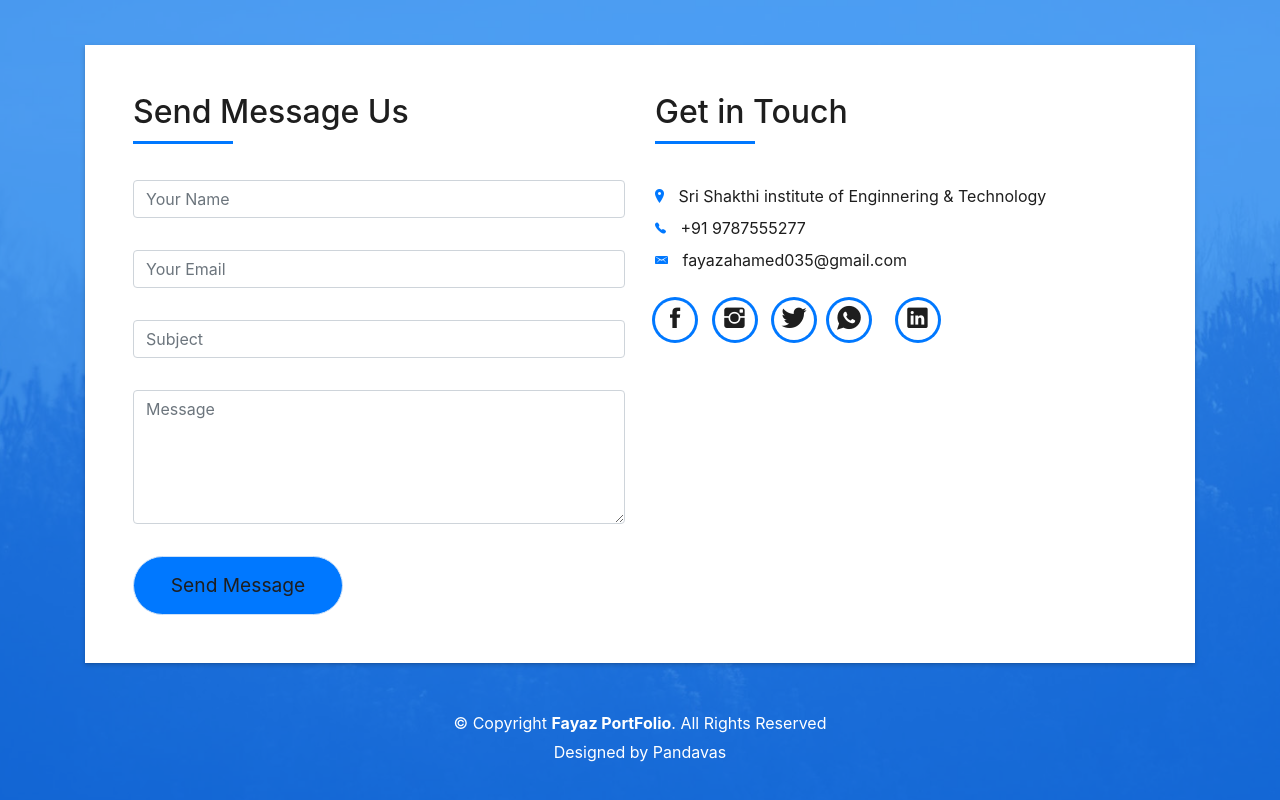
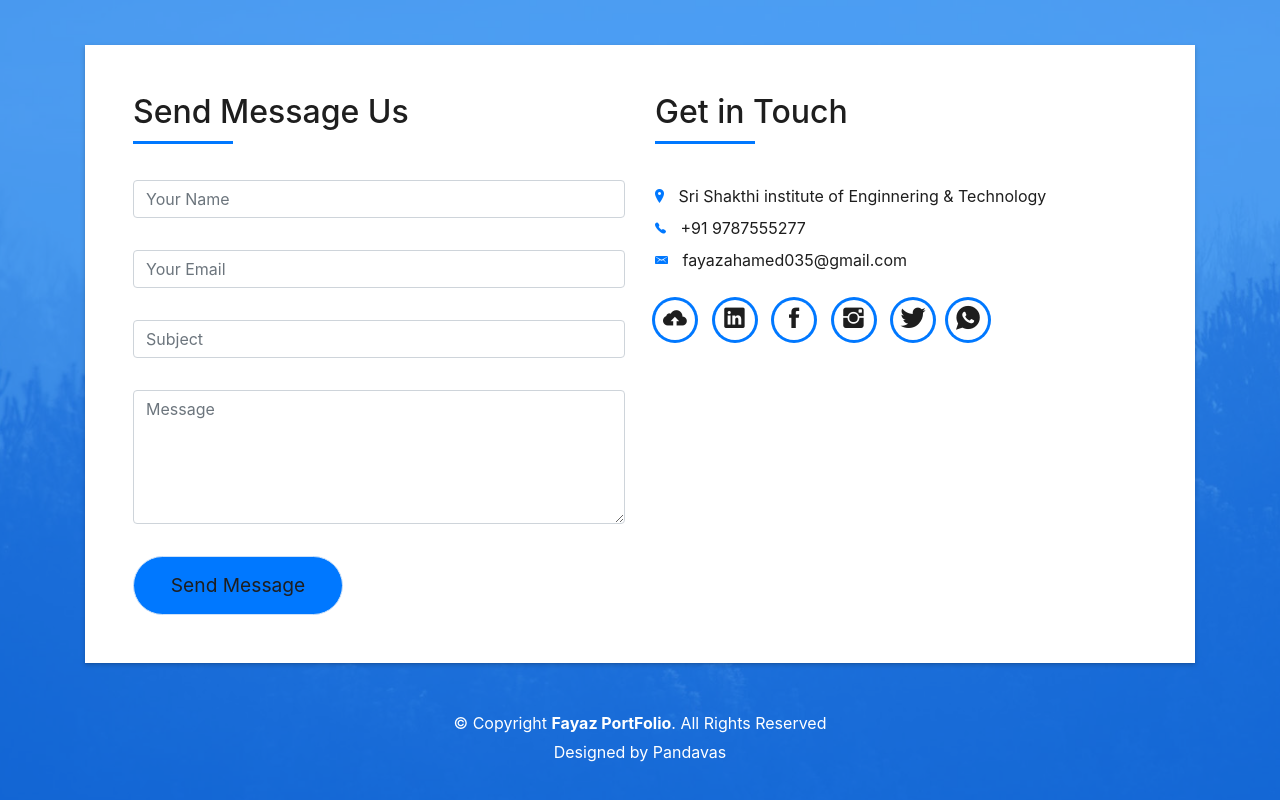
Before and after one commit to fayazahamedd/fayazahamedd.github.io, a plain HTML site: page index.html in a window 1280 px wide. Shown: the part 6155-6955 px from the top of the page. Drawn offline with Linux system fonts and the light colour scheme; files whose address does not match are found by name.

Commit message:
Update index.html

```diff
--- a/index.html
+++ b/index.html
@@ -768,13 +768,14 @@
                                     </div>
                                     <div class="socials">
                                         <ul>
+                                            <li><a href="https://drive.google.com/file/d/13p2uHGLszZCFPX1bhfNfAbP-OlW7REul/view?usp=sharing"><span class="ico-circle"><i class="ion-upload"></i></span></a></li>
+                                            <li><a href="https://www.linkedin.com/in/fayaz-ahamed-d-311862192/"><span class="ico-circle"><i class="ion-social-linkedin"></i></span></a></li>
                                             <li><a href="https://www.facebook.com/fayaz.ahamed.12139"><span class="ico-circle"><i class="ion-social-facebook"></i></span></a></li>
                                             <li><a href="https://www.instagram.com/fayaz__ahamed/" <span class="ico-circle"><i class="ion-social-instagram"></i></span></a></li>
                                             <li><a href="https://twitter.com/FayazAh88376575"><span class="ico-circle"><i class="ion-social-twitter"></i></span>
+						                    <li><a href="whatsapp://send?text=The text to share!" data-action="share/whatsapp/share"><span class="ico-circle"><i class="ion-social-whatsapp"></i></span></li></a> &nbsp; </a>
+                                            </li>
 
-						<li><a href="whatsapp://send?text=The text to share!" data-action="share/whatsapp/share"><span class="ico-circle"><i class="ion-social-whatsapp"></i></span></li></a> &nbsp; </a>
-                                            </li>
-                                            <li><a href="https://www.linkedin.com/in/fayaz-ahamed-d-311862192/"><span class="ico-circle"><i class="ion-social-linkedin"></i></span></a></li>
                                         </ul>
                                     </div>
                                 </div>
```
